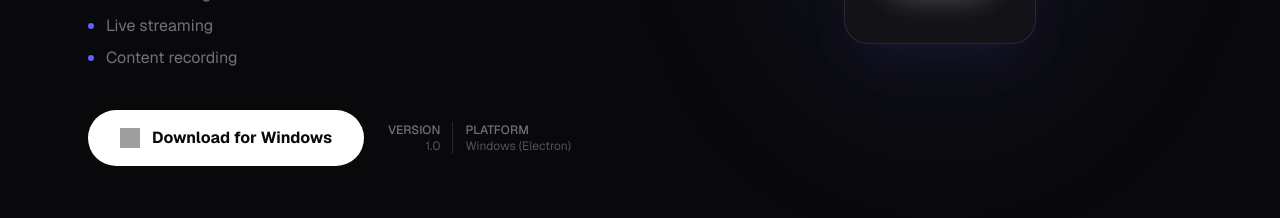
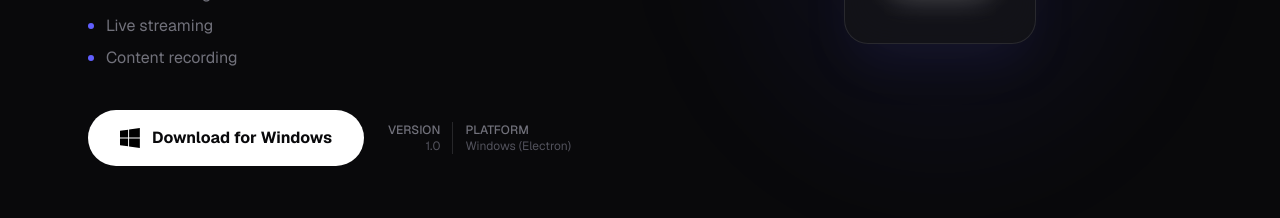
Before and after one commit to ad1xm/oryxen, a Next.js app: page / in a window 1280 px wide. Shown: the part 5500-5718 px from the top of the page. Built offline with nearby package versions, Linux system fonts and the light colour scheme; no server answers; the database is empty; grey boxes are pictures that could not be loaded.

Commit message:
Fix broken image: rename to windows.svg

```diff
--- a/src/components/Products.tsx
+++ b/src/components/Products.tsx
@@ -125,7 +125,7 @@ export default function Products() {
                   href="https://remarkable-crumble-3ab060.netlify.app/downloads/edgelightwind-download.zip"
                   className="inline-flex items-center justify-center gap-3 px-8 py-4 rounded-full bg-white text-zinc-950 font-bold hover:bg-zinc-200 transition-colors group"
                 >
-                  <img src="/Windows_logo_2012-Black.svg" alt="Windows" className="w-5 h-5" />
+                  <img src="/windows.svg" alt="Windows" className="w-5 h-5" />
                   <span>Download for Windows</span>
                 </a>
                 <div className="flex items-center gap-3 text-xs text-zinc-600 px-2">
```
Also changed, not shown: public/windows.svg (added).
